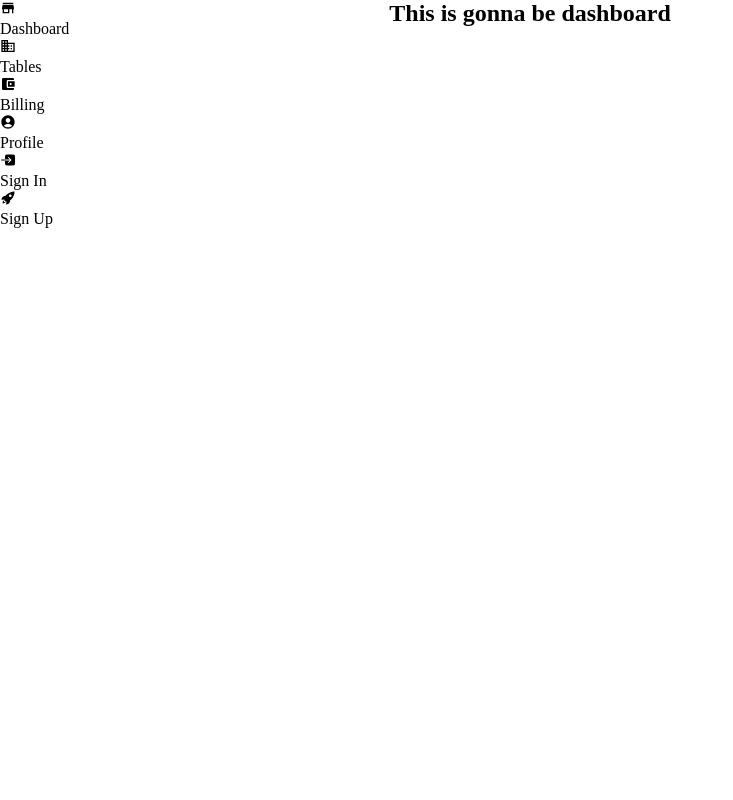
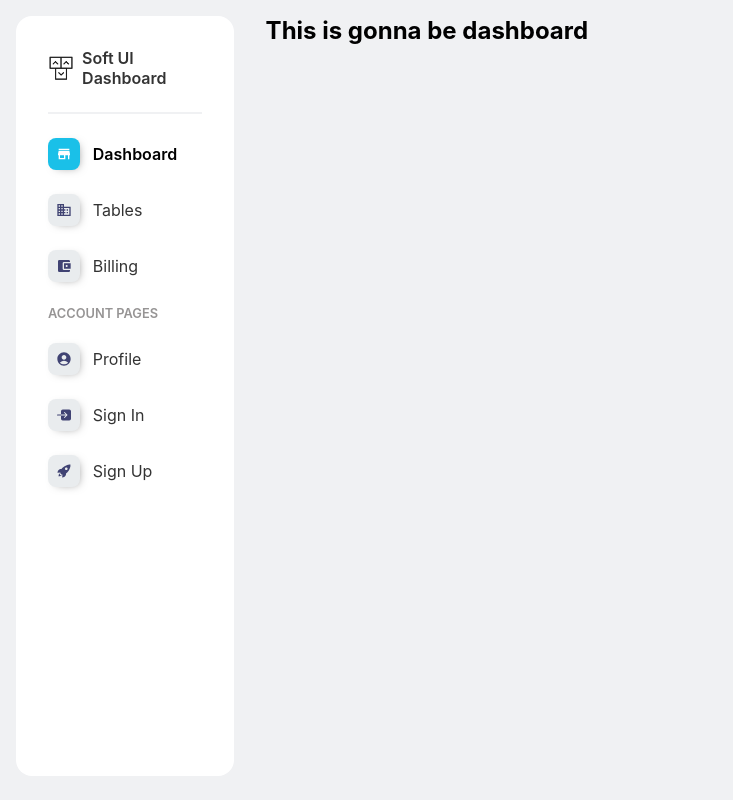
Before and after one commit to jamoliddinsaidov/soft_ui_dashboard, a React (Create React App) app: page / in a window 1280 px wide. Shown: the whole page, without its empty margins (0-733 px from the left). Built offline with nearby package versions, Linux system fonts and the light colour scheme.

Commit message:
add sidebar styles

```diff
--- a/src/App.js
+++ b/src/App.js
@@ -1,17 +1,20 @@
 import React from 'react'
+import { Switch, Route } from 'react-router-dom'
 
 // pages
 import Dashboard from './pages/Dashboard/Dashboard'
 
 // styles
-import { GlobalStyles } from './GlobalStyles'
+import { GlobalStyles, StyledApp } from './GlobalStyles'
 
 function App() {
   return (
-    <>
+    <StyledApp>
       <GlobalStyles />
-      <Dashboard />
-    </>
+      <Switch>
+        <Route exact path='/' component={Dashboard} />
+      </Switch>
+    </StyledApp>
   )
 }
 
--- a/src/GlobalStyles.js
+++ b/src/GlobalStyles.js
@@ -1,4 +1,13 @@
-import { createGlobalStyle } from 'styled-components'
+import styled, { createGlobalStyle } from 'styled-components'
+
+export const colors = {
+  backgroundColor: '#f0f1f3',
+  backgroundNavColor: '#e9ecee',
+  iconColor: '#404373',
+  textColor: 'rgba(0, 0, 0, 0.8)',
+  lightBlue: '#1ac0e8',
+  darkBlue: '#2070fd',
+}
 
 export const GlobalStyles = createGlobalStyle`
   *{
@@ -15,4 +24,54 @@ export const GlobalStyles = createGlobalStyle`
     text-decoration: none;
     color: #000;
   }
+
+  a,
+  p,
+  h1,
+  h2,
+  h3,
+  h4,
+  li,
+  span,
+  label,
+  button,
+  input,
+  textarea {
+    font-family: inherit;
+  }
+
+  body::-webkit-scrollbar {
+    width: 0.5rem;
+  }
+
+  body::-webkit-scrollbar-track {
+    background: ${colors.backgroundColor};
+  }
+
+  body::-webkit-scrollbar-thumb {
+    background: ${colors.lightBlue};
+  }
 `
+
+export const StyledApp = styled.div`
+  width: 100%;
+  min-height: 100vh;
+  padding: 1em;
+  background: ${colors.backgroundColor};
+  font-family: -apple-system, BlinkMacSystemFont, 'Segoe UI', 'Roboto', 'Oxygen', 'Ubuntu', 'Cantarell', 'Fira Sans',
+    'Droid Sans', 'Helvetica Neue', sans-serif;
+  -webkit-font-smoothing: antialiased;
+  -moz-osx-font-smoothing: grayscale;
+`
+export const Flex = styled.div`
+  display: flex;
+  align-items: center;
+`
+
+export const FlexCenter = styled(Flex)`
+  justify-content: center;
+`
+
+export const FlexBetween = styled(Flex)`
+  justify-content: space-between;
+`
--- a/src/assets/contents/Navigations/SidebarContents.js
+++ b/src/assets/contents/Navigations/SidebarContents.js
@@ -2,29 +2,38 @@ import { MdStore, MdBusiness, MdAccountBalanceWallet, MdAccountCircle } from 're
 import { IoIosRocket } from 'react-icons/io'
 import { IoEnter } from 'react-icons/io5'
 
-export const SidebarContents = [
+export const SidebarMainContents = [
   {
     icon: <MdStore />,
     title: 'Dashboard',
+    link: '/',
   },
   {
     icon: <MdBusiness />,
     title: 'Tables',
+    link: '/tables',
   },
   {
     icon: <MdAccountBalanceWallet />,
     title: 'Billing',
+    link: '/billing',
   },
+]
+
+export const SidebarAccountContents = [
   {
     icon: <MdAccountCircle />,
     title: 'Profile',
+    link: '/profile',
   },
   {
     icon: <IoEnter />,
     title: 'Sign In',
+    link: '/signin',
   },
   {
     icon: <IoIosRocket />,
     title: 'Sign Up',
+    link: '/signup',
   },
 ]
--- a/src/components/Navigations/Sidebar.jsx
+++ b/src/components/Navigations/Sidebar.jsx
@@ -1,20 +1,38 @@
 import React from 'react'
-import { Link } from 'react-router-dom'
+
+// components
+import ImageAndTexts from '../ImageAndTexts/ImageAndTexts'
+
+// styles
+import { StyledImageAndTexts, StyledSidebar, StyledSidebarLink } from './styles/StyledSidebar'
 
 // utils
-import { SidebarContents } from '../../assets/contents/Navigations/SidebarContents'
-import { formatLink } from '../../utils/formatLink'
+import { SidebarMainContents, SidebarAccountContents } from '../../assets/contents/Navigations/SidebarContents'
+import logoImage from '../../assets/images/logo-ct.png'
 
 const Sidebar = () => {
   return (
-    <nav>
-      {SidebarContents.map((content) => (
-        <Link to={'/' + formatLink(content.title)}>
-          {content.icon}
+    <StyledSidebar>
+      <StyledImageAndTexts>
+        <ImageAndTexts image={logoImage} title='Soft UI Dashboard' />
+      </StyledImageAndTexts>
+
+      {SidebarMainContents.map((content) => (
+        <StyledSidebarLink to={content.link} key={content.title + 'qwerty'}>
+          <button>{content.icon}</button>
           <p>{content.title}</p>
-        </Link>
+        </StyledSidebarLink>
       ))}
-    </nav>
+
+      <p className='account_pages_title'>Account Pages</p>
+
+      {SidebarAccountContents.map((content) => (
+        <StyledSidebarLink to={content.link} key={content.title + 'qwerty'}>
+          <button>{content.icon}</button>
+          <p>{content.title}</p>
+        </StyledSidebarLink>
+      ))}
+    </StyledSidebar>
   )
 }
 
--- /dev/null
+++ b/src/components/Navigations/styles/StyledSidebar.js
@@ -0,0 +1,74 @@
+import styled from 'styled-components'
+import { colors, Flex } from '../../../GlobalStyles'
+import { NavLink } from 'react-router-dom'
+
+export const StyledSidebar = styled.nav`
+  background: #fff;
+  padding: 2em;
+  width: 100%;
+  min-height: 95vh;
+  position: fixed;
+  border-radius: 1em;
+
+  .account_pages_title {
+    margin: 1em 0 1.7em;
+    font-weight: 600;
+    color: #969494;
+    text-transform: uppercase;
+    font-size: 0.8rem;
+  }
+`
+
+export const StyledImageAndTexts = styled(Flex)`
+  margin-bottom: 1.5em;
+  padding-bottom: 1.5em;
+  border-bottom: 2px solid ${colors.backgroundColor};
+
+  img {
+    width: 17%;
+  }
+
+  p {
+    margin-left: 0.5em;
+    font-weight: 600;
+    color: ${colors.textColor};
+  }
+`
+export const StyledSidebarLink = styled(NavLink)`
+  display: flex;
+  align-items: center;
+  transition: all 400ms ease;
+  margin-bottom: 1.5em;
+
+  button {
+    display: flex;
+    align-items: center;
+    justify-content: center;
+    padding: 0.5em;
+    font-size: 1rem;
+    background: ${colors.backgroundNavColor};
+    border: none;
+    border-radius: 0.5em;
+    box-shadow: 3px 2px 10px -5px rgba(0, 0, 0, 0.51);
+    cursor: pointer;
+    color: ${colors.iconColor};
+  }
+
+  p {
+    font-size: 1rem;
+    margin-left: 0.8em;
+    color: ${colors.textColor};
+  }
+
+  &.active {
+    button {
+      background: ${colors.lightBlue};
+      color: #fff;
+    }
+
+    p {
+      font-weight: 600;
+      color: #000;
+    }
+  }
+`
--- a/src/layouts/styles/StyledMainLayout.js
+++ b/src/layouts/styles/StyledMainLayout.js
@@ -2,8 +2,13 @@ import styled from 'styled-components'
 
 export const StyledMainLayout = styled.div`
   display: flex;
+
+  & > nav {
+    width: 17%;
+  }
 `
 
 export const StyledMainLayoutContainer = styled.div`
-  margin-left: 25%;
+  width: 80%;
+  margin-left: auto;
 `
--- a/src/utils/formatLink.js
+++ /dev/null
@@ -1 +0,0 @@
-export const formatLink = (link) => link.split(' ').join('').toLowerCase()
```
